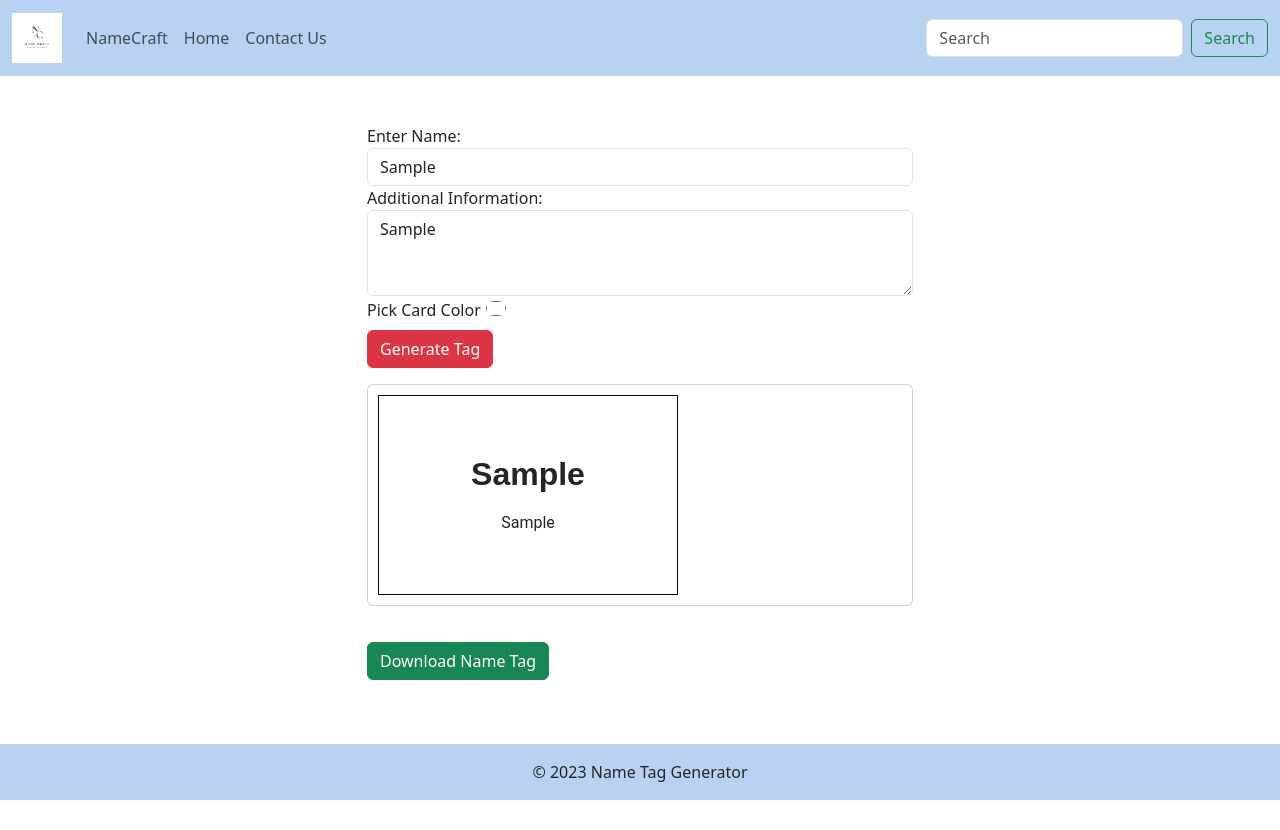
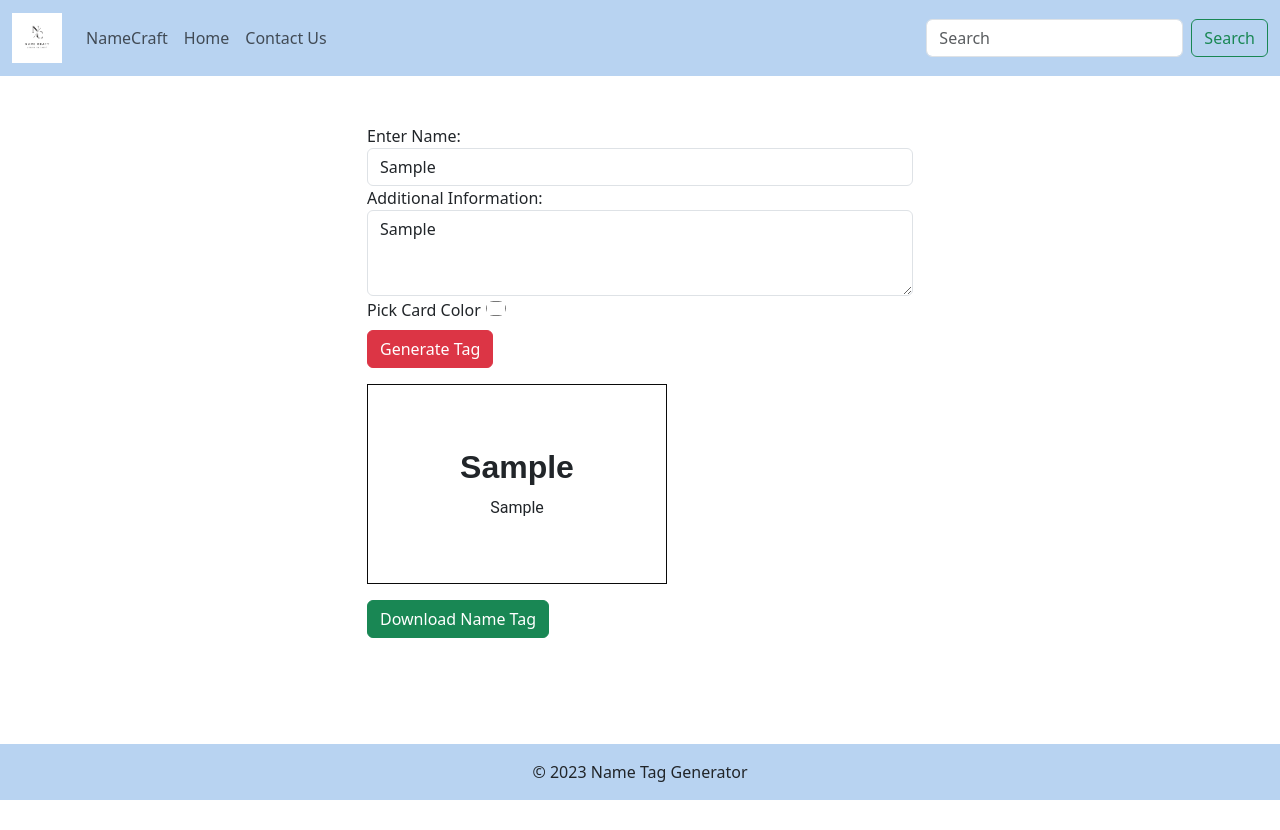
Before and after one commit to viclet45/Namecraft, a React (Create React App) app: page / in a window 1280 px wide. Both pictures are taken after typing "Sample", "Sample" into the empty fields and a click on the button "Generate Tag". After the commit the page ends 800 px from the top, so only its background shows below. Built offline with nearby package versions, Linux system fonts and the light colour scheme.

Commit message:
worked on the app enhancement

```diff
--- a/src/Pages/Home.js
+++ b/src/Pages/Home.js
@@ -83,8 +83,8 @@ const Home = () => {
           {isLoading && <p className="mt-3">Loading...</p>}
 
           {nameTag && (
-            <div className="card mt-3" ref={cardRef}>
-              <div className="card-body card-center" style={{ backgroundColor: selectedColor }}>
+            <div className=" card-container mt-3" ref={cardRef}>
+              <div className="cardbody card-center" style={{ backgroundColor: selectedColor }}>
                 <h2 className="card-title">{nameTag}</h2>
                 <p className="card-text text-center">{additionalInfo}</p>
               </div>
--- a/src/Pages/Welcome.js
+++ b/src/Pages/Welcome.js
@@ -2,6 +2,8 @@ import React from 'react';
 import { Link } from 'react-router-dom';
 import 'bootstrap/dist/css/bootstrap.min.css';
 import 'bootstrap/dist/js/bootstrap.bundle.min.js';
+
+
 
 const Welcome = () => {
   return (
@@ -37,7 +39,8 @@ const Welcome = () => {
           <div className="col-md-6 d-flex flex-column justify-content-start align-items-start">
             <h1>Why Use Namecraft</h1>
             <p>Make stunning designs with PicMonkey's name tag maker. You'll be amazed at what you can create—no design skills required.</p>
-            <Link to="/home" className="btn btn-primary mt-2">Click To Generate</Link>
+
+            <a href='./Pages/Home.js 'className="btn btn-primary mt-2">Click To Generate</a>
           </div>
           <div className="col-md-6 d-flex justify-content-between mb-footer-space">
             <div className="card mr-3">
--- a/src/index.css
+++ b/src/index.css
@@ -67,7 +67,11 @@ footer {
   margin-bottom: 100px; /* Adjust this value as needed */
 }
 
-.card-body {
+.card-container{
+  width: 300px;
+  height: 200px;
+}
+.cardbody {
   display: flex;
   flex-direction: column;
   width: 300px;
```
